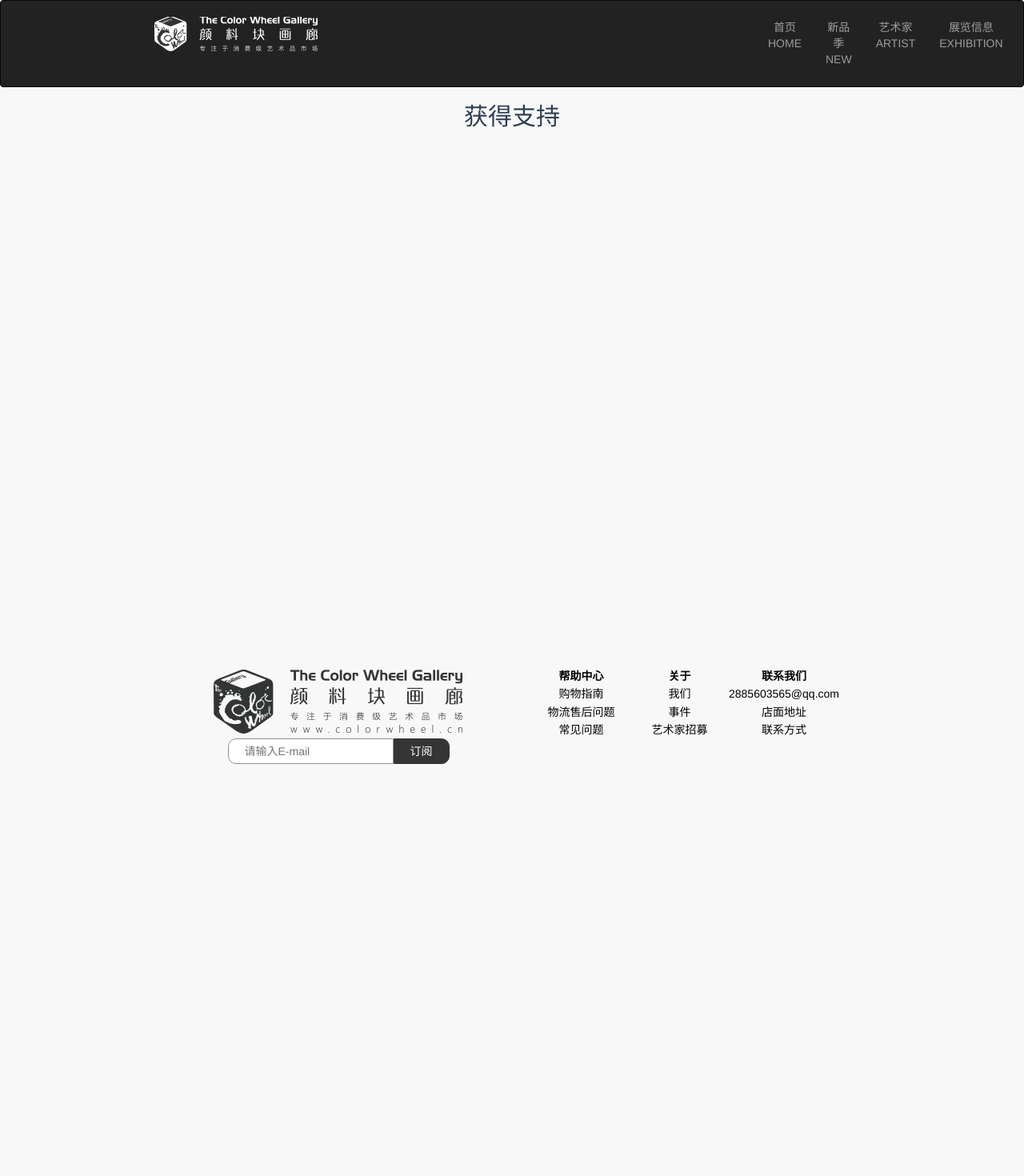
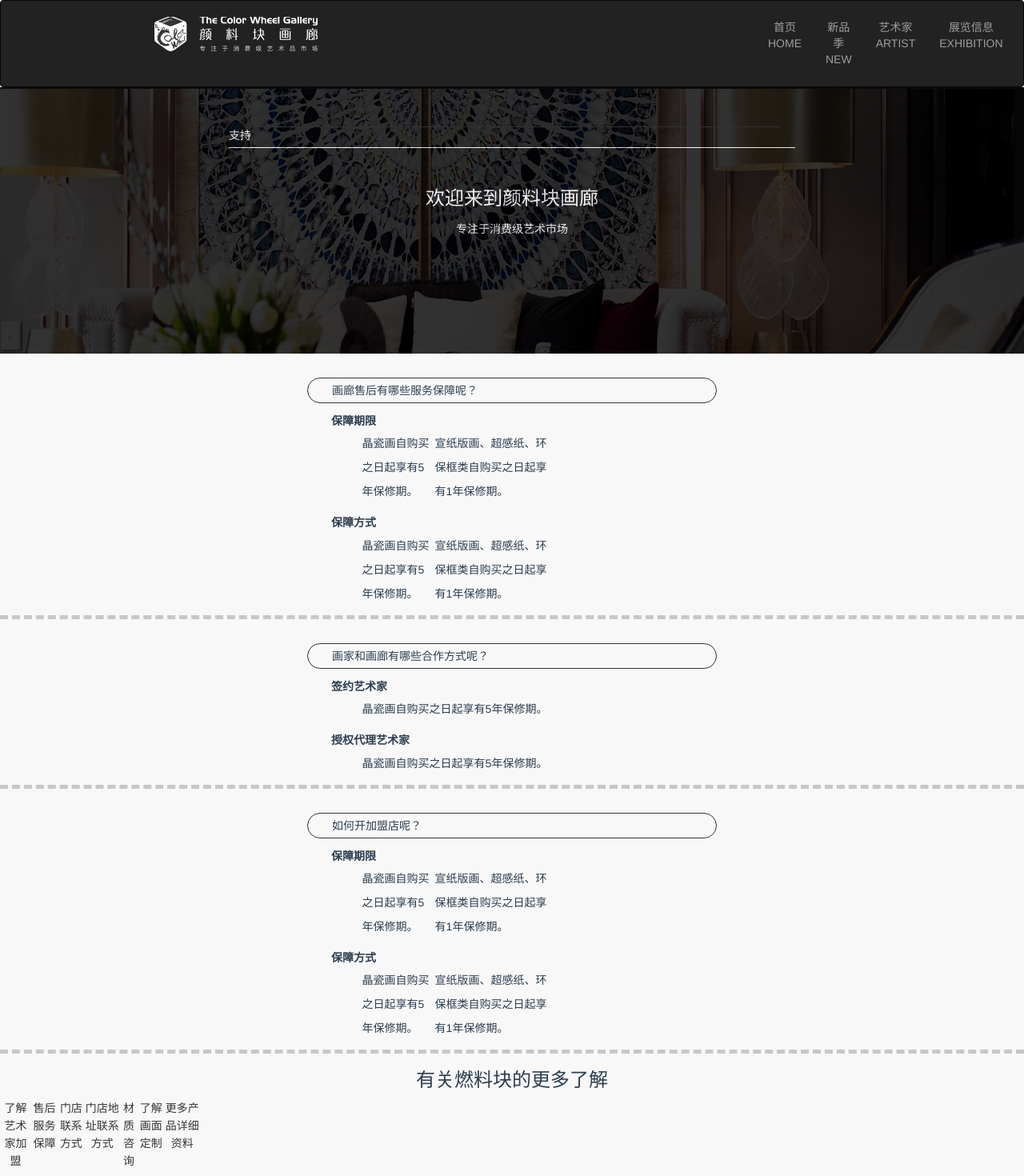
Before and after one commit to Yukiookami/colorwheel-frontend, a Vue app: page /support in a window 1280 px wide. Shown: the top 1470 px of the page at 80% size. Before the commit the page ends 1060 px from the top, so only its background shows below. Built offline with nearby package versions, Linux system fonts and the light colour scheme.

Commit message:
获得支持完成

```diff
--- a/src/components/support.vue
+++ b/src/components/support.vue
@@ -1,18 +1,206 @@
 <template>
  <div id="support">
-  <h2>获得支持</h2>
+    <figure class="banner-box">
+      <div class="mask">
+        <span class="support-text">支持</span>
+        <div>
+          <h3 class="welcome">欢迎来到颜料块画廊</h3>
+          <span>专注于消费级艺术市场</span>
+        </div>
+      </div>
+    </figure>
+    <support-mo :answerTittleList = 'answerTittleList'
+              :mainTittleList = 'mainTittleList'
+              :answerList = 'answerList'></support-mo>
+    <support-list :aboutList = 'aboutList'></support-list>
  </div>
 </template>
 
 <script>
+import supportMo from '../components/support/suppot-mo'
+import supportList from '../components/support/support-list'
+
 export default({
-  name: 'support'
+  name: 'support',
+  data () {
+    return {
+      mainTittleList: [
+        {tittle: '画廊售后有哪些服务保障呢？'},
+        {tittle: '画家和画廊有哪些合作方式呢？'},
+        {tittle: '如何开加盟店呢？'}
+      ],
+      answerTittleList: [
+        [
+          {tittle: '保障期限'},
+          {tittle: '保障方式'}
+        ],
+        [
+          {tittle: '签约艺术家'},
+          {tittle: '授权代理艺术家'}
+        ],
+        [
+          {tittle: '保障期限'},
+          {tittle: '保障方式'}
+        ]
+      ],
+      answerList: [
+        [
+          {
+            msg: '晶瓷画自购买之日起享有5年保修期。',
+            show: 1
+          },
+          {
+            msg: '宣纸版画、超感纸、环保框类自购买之日起享有1年保修期。',
+            show: 1
+          },
+          {
+            msg: '如画芯出现非人为(物流运输等)造成的损坏，更换全新装饰画。',
+            show: 2
+          },
+          {
+            msg: '如附件出现问题，更换全新的附件',
+            show: 2
+          }
+        ],
+        [
+          {
+            msg: '晶瓷画自购买之日起享有5年保修期。',
+            show: 1
+          },
+          {
+            msg: '如画芯出现非人为(物流运输等)造成的损坏，更换全新装饰画。',
+            show: 2
+          }
+        ],
+        [
+          {
+            msg: '晶瓷画自购买之日起享有5年保修期。',
+            show: 1
+          },
+          {
+            msg: '宣纸版画、超感纸、环保框类自购买之日起享有1年保修期。',
+            show: 1
+          },
+          {
+            msg: '如画芯出现非人为(物流运输等)造成的损坏，更换全新装饰画。',
+            show: 2
+          },
+          {
+            msg: '如附件出现问题，更换全新的附件。',
+            show: 2
+          }
+        ]
+      ],
+      aboutList: [
+        {
+          msg: '了解艺术家加盟',
+          url: ''
+        },
+        {
+          msg: '售后服务保障',
+          url: ''
+        },
+        {
+          msg: '门店联系方式',
+          url: ''
+        },
+        {
+          msg: '门店地址联系方式',
+          url: ''
+        },
+        {
+          msg: '材质咨询',
+          url: ''
+        },
+        {
+          msg: '了解画面定制',
+          url: ''
+        },
+        {
+          msg: '更多产品详细资料',
+          url: ''
+        }
+      ]
+    }
+  },
+  components: {
+    supportMo,
+    supportList
+  }
 })
 </script>
 
-<style scoped>
-#support{
- width: 100%;
- height: 600px;
+<style>
+.banner-box {
+  height: 333px;
+  width: 100%;
+  background-size: 100% 100%;
+  background-repeat: no-repeat;
+  background-image: url('../assets/images/support-banner.jpg');
+  background-position-x: center;
+}
+
+.mask {
+  display: flex;
+  flex-direction: column;
+  align-items: center;
+  padding: 5rem;
+  background-color: #000;
+  opacity: .8;
+  width: 100%;
+  height: 100%;
+}
+
+.navbar {
+  margin-bottom: 0;
+}
+
+.support-text {
+  display: block;
+  padding-bottom: .5rem;
+  margin-bottom: 3rem;
+  text-align: left;
+  width: 60%;
+  border-bottom: 1px #FFF solid;
+}
+
+.welcome {
+  margin-bottom: 1.5rem;
+}
+
+.banner-box {
+  color: #FFF;
+}
+
+@media (max-width: 1200px) {
+    .banner-box {
+      height: 250px;
+    }
+
+    .welcome {
+      margin-bottom: 1rem;
+    }
+
+    .support-text {
+      margin-bottom: 1rem;
+    }
+}
+
+@media (max-width: 768px) {
+    .banner-box {
+      height: 200px;
+    }
+
+    .welcome {
+      margin-bottom: .5rem;
+    }
+
+    .support-text {
+      margin-bottom: .5rem;
+    }
+
+    .mask {
+      padding: 3rem;
+    }
 }
 </style>
--- /dev/null
+++ b/src/components/support/support-list.vue
@@ -0,0 +1,32 @@
+<template>
+<div class="list-box">
+  <h3>有关燃料块的更多了解</h3>
+  <ul>
+    <li v-for = "(item,index) in aboutList" :key="index">
+      <router-link :to = "item.url">{{item.msg}}</router-link>
+    </li>
+  </ul>
+</div>
+</template>
+
+<script>
+export default {
+  props: ['aboutList']
+}
+</script>
+
+<style scoped>
+  li {
+    list-style: none;
+    line-height: 2.2rem;
+  }
+
+  ul {
+    margin: 0;
+    padding: 0;
+  }
+
+  a {
+    color: #353535;
+  }
+</style>
--- /dev/null
+++ b/src/components/support/suppot-mo.vue
@@ -0,0 +1,79 @@
+<template>
+<div>
+  <div v-for="(item,index) in mainTittleList" :key="index" class="FAQ-box">
+    <div class="tittle-box">
+      {{item.tittle}}
+    </div>
+    <div v-for="(secItem,secIndex) in answerTittleList[index]" :key="secIndex" class="answer-box">
+      <h3>{{answerTittleList[index][secIndex].tittle}}</h3>
+      <ul>
+        <li v-for="(answerItem,answerIndex) in answerList[index]" :key="answerIndex"
+            v-if="answerItem.show == 1">
+          {{answerItem.msg}}
+        </li>
+        <li v-for="(answerItem,answerIndex) in answerList" :key="answerIndex"
+            v-if="answerItem.show == 2">
+          {{answerItem.msg}}
+        </li>
+      </ul>
+    </div>
+  </div>
+</div>
+</template>
+
+<script>
+export default {
+  props: ['answerTittleList', 'mainTittleList', 'answerList']
+}
+</script>
+
+<style>
+.FAQ-box {
+  margin-top: 3rem;
+  padding-bottom: 1rem;
+  text-align: left;
+  border-bottom: dashed rgba(0, 0, 0, .2) .5rem;
+}
+
+.tittle-box {
+  padding: .5rem 1rem .5rem 3rem;
+  border: 1px solid #353535;
+  border-radius: 20px;
+  font-size: 14px;
+}
+
+.answer-box h3 {
+  margin: 1.5rem 0 .5rem 0;
+  font-size: 14px;
+  font-weight: bold;
+}
+
+.answer-box ul {
+  padding: 0 0 0 1.3rem;
+}
+
+.answer-box li {
+  line-height: 3rem;
+}
+
+.answer-box,
+.tittle-box {
+  margin: 0 auto;
+  padding-left: 3rem;
+  width: 40vw;
+}
+
+@media (max-width: 979px) {
+  .answer-box,
+  .tittle-box {
+    width: 60vw;
+  }
+}
+
+@media (max-width: 666px) {
+  .answer-box,
+  .tittle-box {
+    width: 80vw;
+  }
+}
+</style>
```
Also changed, not shown: src/assets/images/support-banner.jpg (added), src/components/support/text.txt (deleted).
